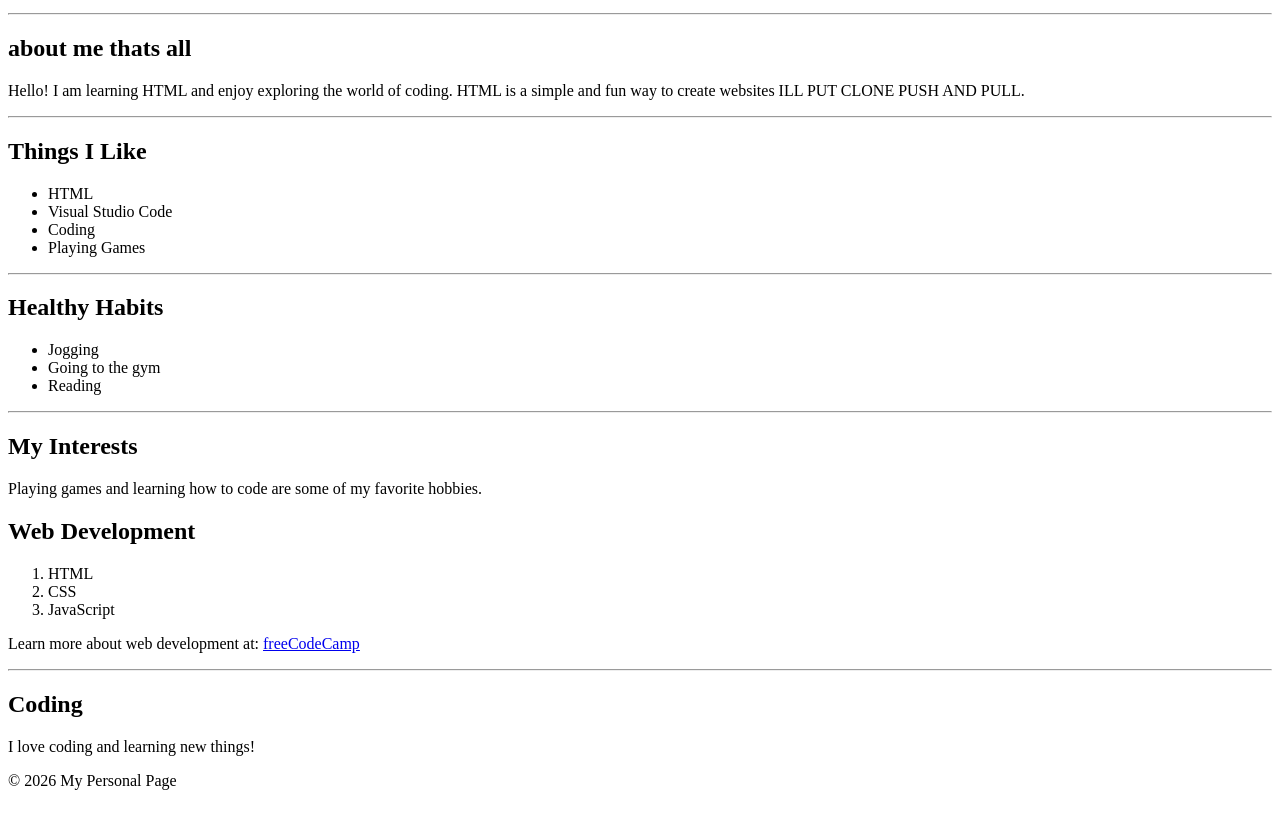
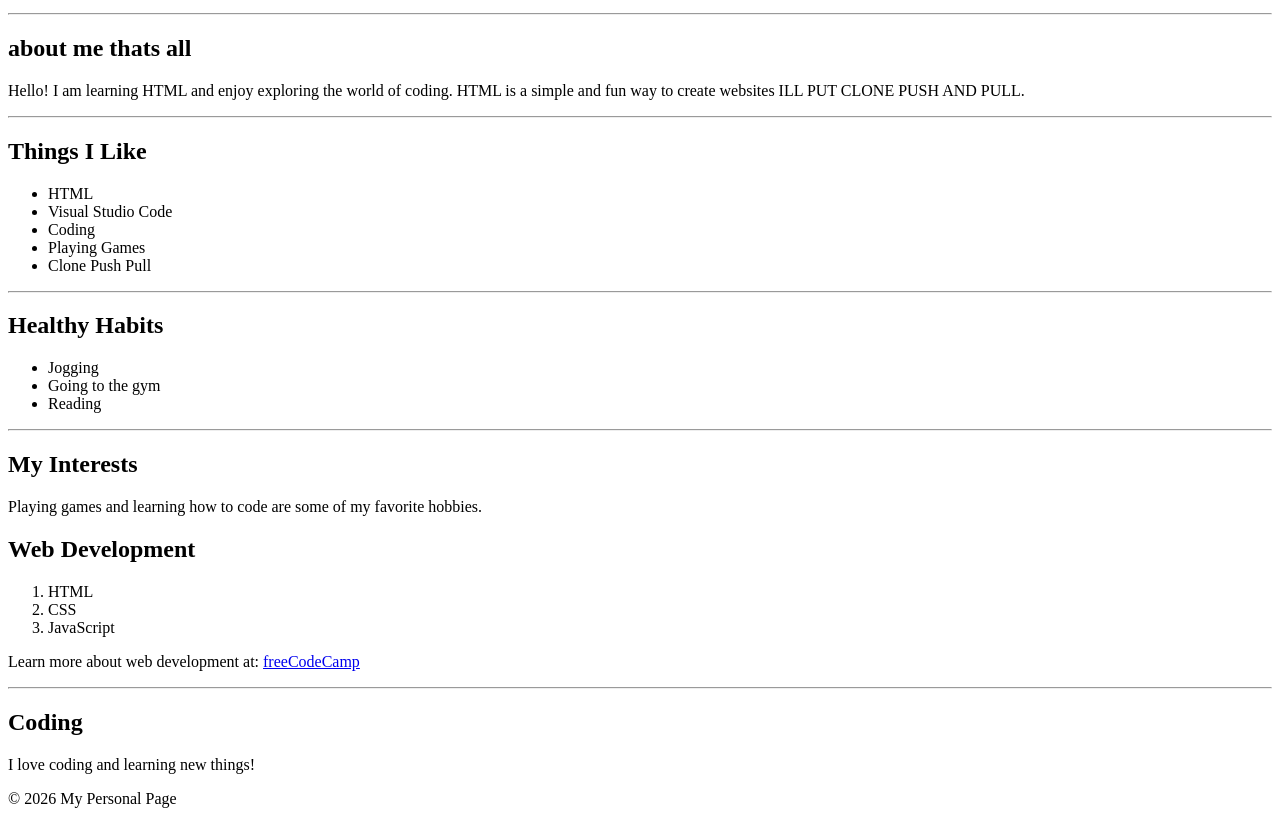
Before and after one commit to cirerayahn/html_activity1, a plain HTML site: page index.html in a window 1280 px wide. Shown: the part 101-925 px from the top of the page. Drawn offline with Linux system fonts and the light colour scheme.

Commit message:
Update things I like in index.html
Added 'Clone Push Pull' to the list of things I like.

```diff
--- a/index.html
+++ b/index.html
@@ -23,6 +23,7 @@
       <li>Visual Studio Code</li>
       <li>Coding</li>
       <li>Playing Games</li>
+      <li> Clone Push Pull</li>
     </ul>
     <hr />
 
```
